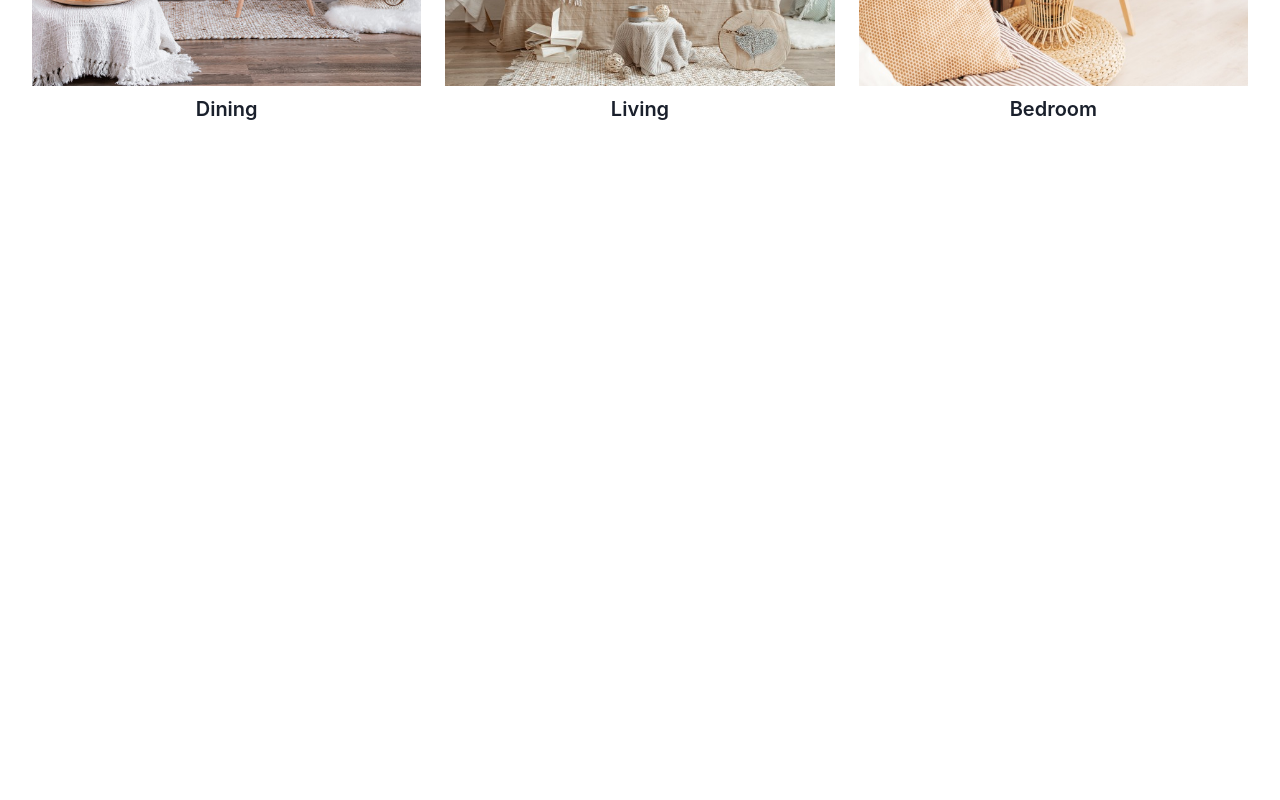
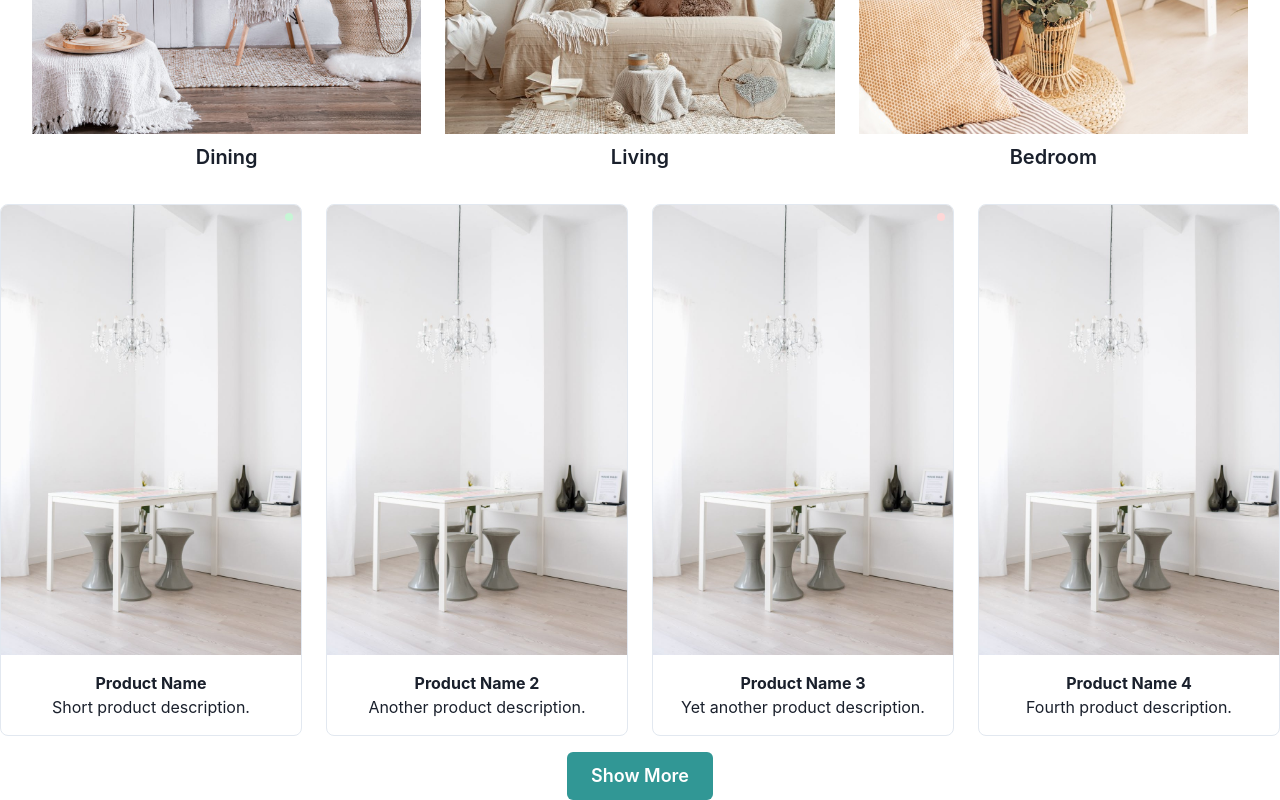
Before and after one commit to SamaMansour/furniro, a React (Create React App) app: page / in a window 1280 px wide. Shown: the part 1307-2107 px from the top of the page. Before the commit the page ends 1463 px from the top, so only its background shows below. Built offline with nearby package versions, Linux system fonts and the light colour scheme.

Commit message:
Add Our products section that still needs fixing

```diff
--- a/src/components/BrowseTheRange/BrowseTheRange.js
+++ b/src/components/BrowseTheRange/BrowseTheRange.js
@@ -7,6 +7,7 @@ const BrowseTheRange = () => {
       <Text fontSize="3xl" fontWeight="bold" textAlign="center" mb={6}>
         Browse the Range
       </Text>
+      <Text mb={6}>Lorem ipsum dolor sit amet, consectetur adipiscing elit.</Text>
 
       <Grid templateColumns="repeat(3, 1fr)" gap={6}>
         <Box>
--- /dev/null
+++ b/src/components/OurProducts/OurProducts.js
@@ -0,0 +1,39 @@
+import React from "react";
+import { Box, Button, Grid } from "@chakra-ui/react";
+import ProductCard from "../ProductCard/ProductCard";
+const OurProducts = () => {
+  return (
+    <Box>
+      <Grid templateColumns="repeat(4, 1fr)" gap={6}>
+        <ProductCard
+          imageUrl="../../assets/images/product1.png"
+          title="Product Name"
+          description="Short product description."
+          discount="green"
+        />
+        <ProductCard
+          imageUrl="../../assets/images/product1.png"
+          title="Product Name 2"
+          description="Another product description."
+        />
+        <ProductCard
+          imageUrl="../../assets/images/product1.png"
+          title="Product Name 3"
+          description="Yet another product description."
+          discount="red"
+        />
+        <ProductCard
+          imageUrl="../../assets/images/product1.png"
+          title="Product Name 4"
+          description="Fourth product description."
+        />
+      </Grid>
+
+      <Button colorScheme="teal" size="lg" mt={4}>
+        Show More
+      </Button>
+    </Box>
+  );
+};
+
+export default OurProducts;
--- /dev/null
+++ b/src/components/ProductCard/ProductCard.js
@@ -0,0 +1,39 @@
+import React from "react";
+import { Box, Image, Text, Badge } from "@chakra-ui/react";
+
+const ProductCard = ({ imageUrl, title, description, discount }) => {
+  return (
+    <Box
+      borderWidth="1px"
+      borderRadius="lg"
+      overflow="hidden"
+      bg="white"
+      position="relative"
+      width="100%"
+    >
+      <Image src={imageUrl} alt={title} />
+
+      <Box p="4">
+        <Text fontSize="md" fontWeight="bold">
+          {title}
+        </Text>
+        <Text isTruncated>{description}</Text>
+      </Box>
+
+      {discount && (
+        <Badge
+          colorScheme={discount === "green" ? "green" : "red"}
+          position="absolute"
+          top="2"
+          right="2"
+          borderRadius="full"
+          p="1"
+        >
+          {/* Optional: Put discount percentage or text here */}
+        </Badge>
+      )}
+    </Box>
+  );
+};
+
+export default ProductCard;
--- a/src/layouts/Home/Home.js
+++ b/src/layouts/Home/Home.js
@@ -2,12 +2,14 @@ import React from 'react';
 import DiscoverCollection from '../../components/DiscoverCollection/DiscoverCollection';
 import BrowseTheRange from '../../components/BrowseTheRange/BrowseTheRange';
 import { Box, Button, Text, VStack, Image, Flex } from "@chakra-ui/react";
+import OurProducts from '../../components/OurProducts/OurProducts';
 
 const Home = () => {
   return (
     <>
     <DiscoverCollection/>
     <BrowseTheRange/>
+    <OurProducts/>
     </>
   );
 }
```
Also changed, not shown: public/assets/images/product1.png (added).
